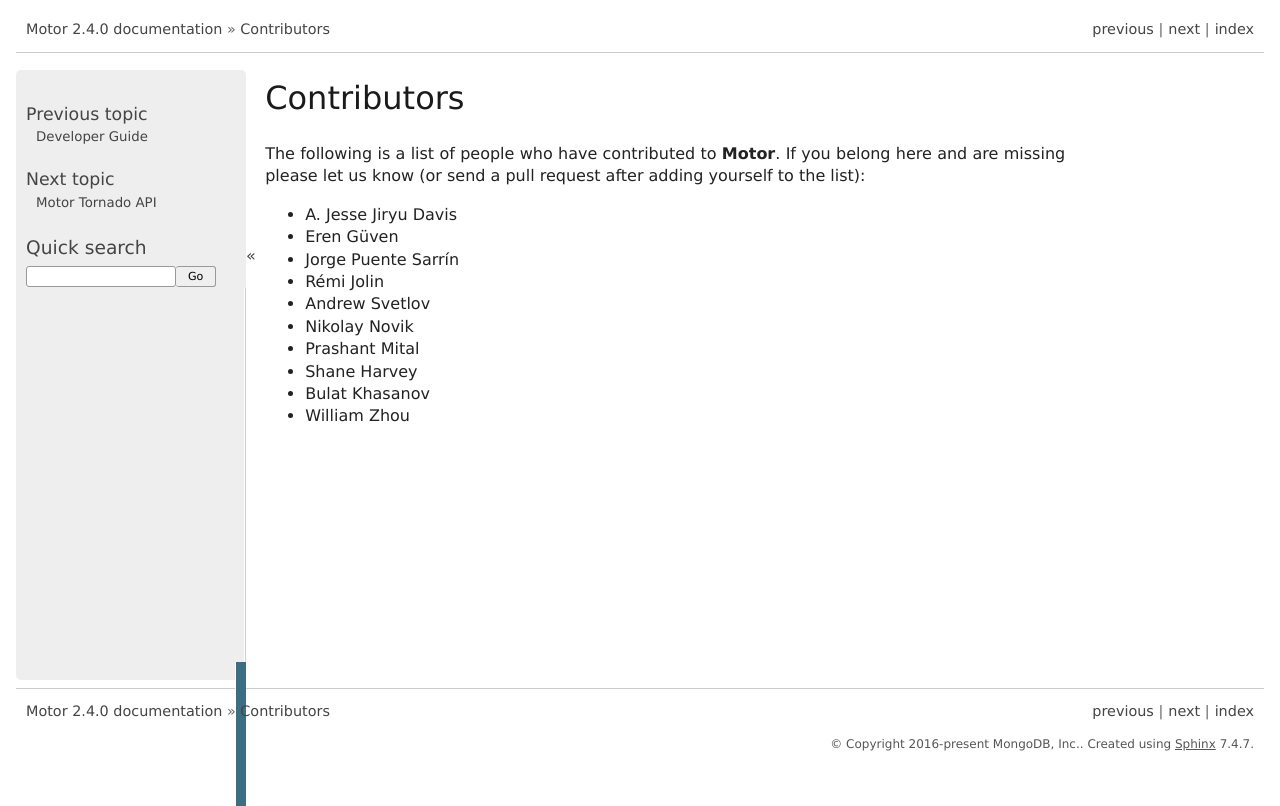
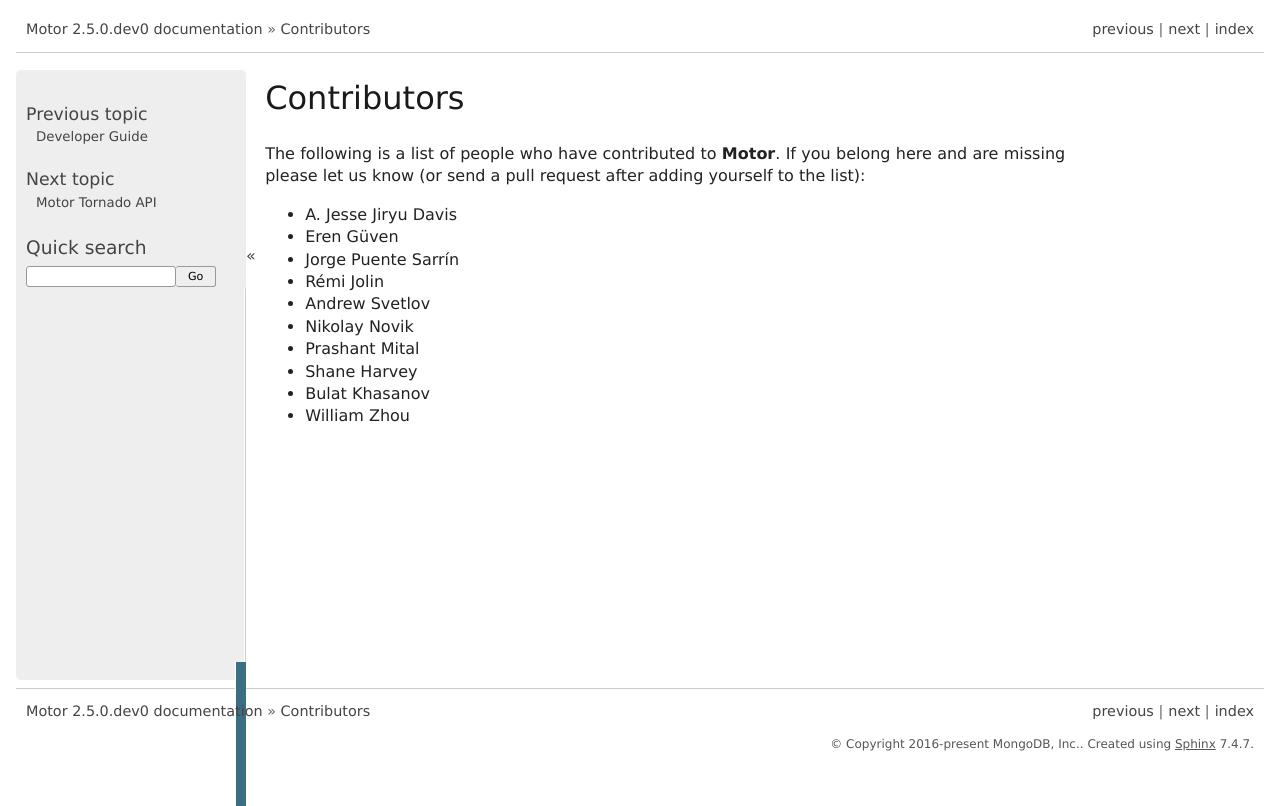
Before and after one commit to mongodb/motor, a Sphinx documentation site: the page built from doc/contributors.rst, in a window 1280 px wide. Shown: the top 806 px of the page. Built offline with Sphinx 7.4.7, drawn with Linux system fonts in a browser that asks for light colours; pages that are not in the unit, such as notebooks, are missing from menus; comment, search, counter and statistics services are not loaded; the version number is read from the project's files by our own code.

Commit message:
BUMP 2.5.0.dev0

```diff
--- a/doc/changelog.rst
+++ b/doc/changelog.rst
@@ -2,6 +2,18 @@ Changelog
 =========
 
 .. currentmodule:: motor.motor_tornado
+
+Motor 2.5
+---------
+
+Issues Resolved
+~~~~~~~~~~~~~~~
+
+See the `Motor 2.5 release notes in JIRA`_ for the complete list of resolved
+issues in this release.
+
+.. _Motor 2.4 release notes in JIRA: https://jira.mongodb.org/secure/ReleaseNote.jspa?projectId=11182&version=30895
+
 
 Motor 2.4
 ---------
--- a/motor/__init__.py
+++ b/motor/__init__.py
@@ -14,7 +14,7 @@
 
 """Motor, an asynchronous driver for MongoDB."""
 
-version_tuple = (2, 4, 0)
+version_tuple = (2, 5, 0, 'dev0')
 
 
 def get_version_string():
--- a/setup.py
+++ b/setup.py
@@ -135,7 +135,7 @@ packages = ['motor', 'motor.frameworks', 'motor.frameworks.tornado',
 
 
 setup(name='motor',
-      version='2.4.0',
+      version='2.5.0.dev0',
       packages=packages,
       description=description,
       long_description=long_description,
```
